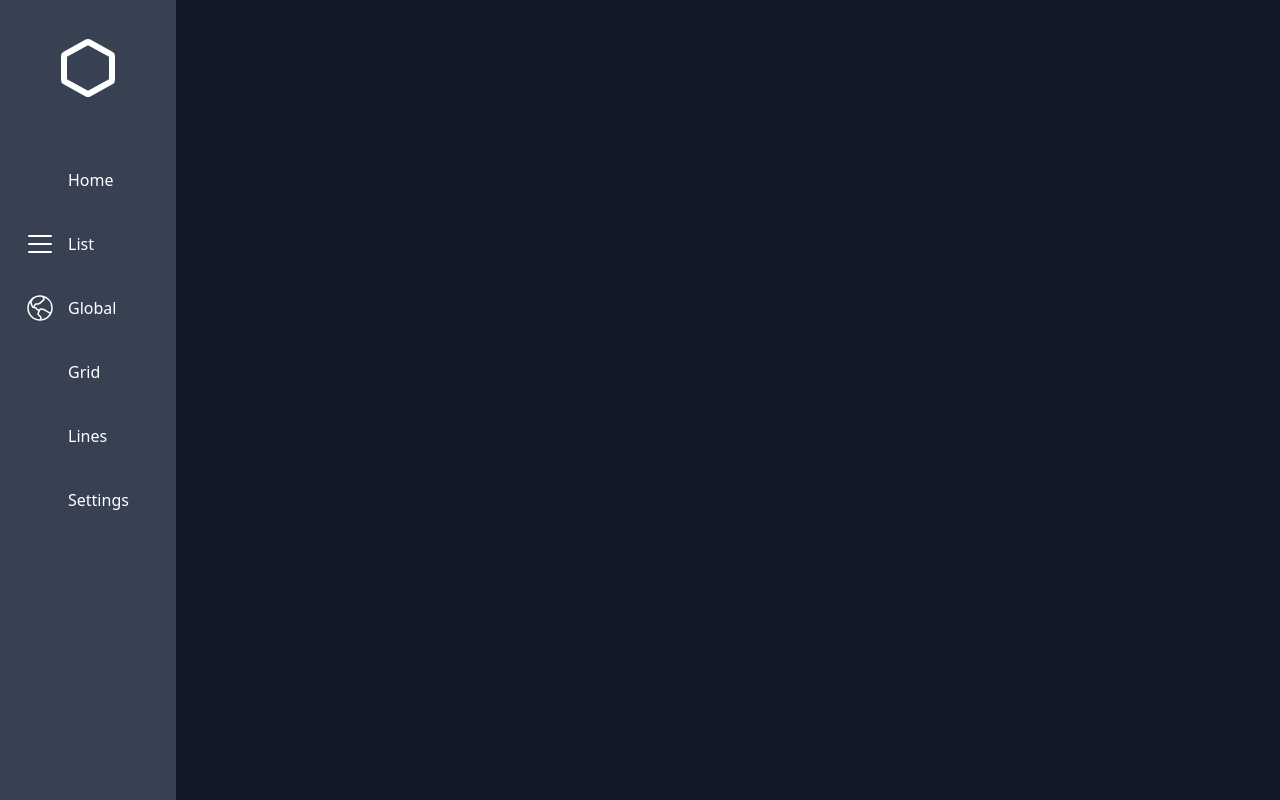
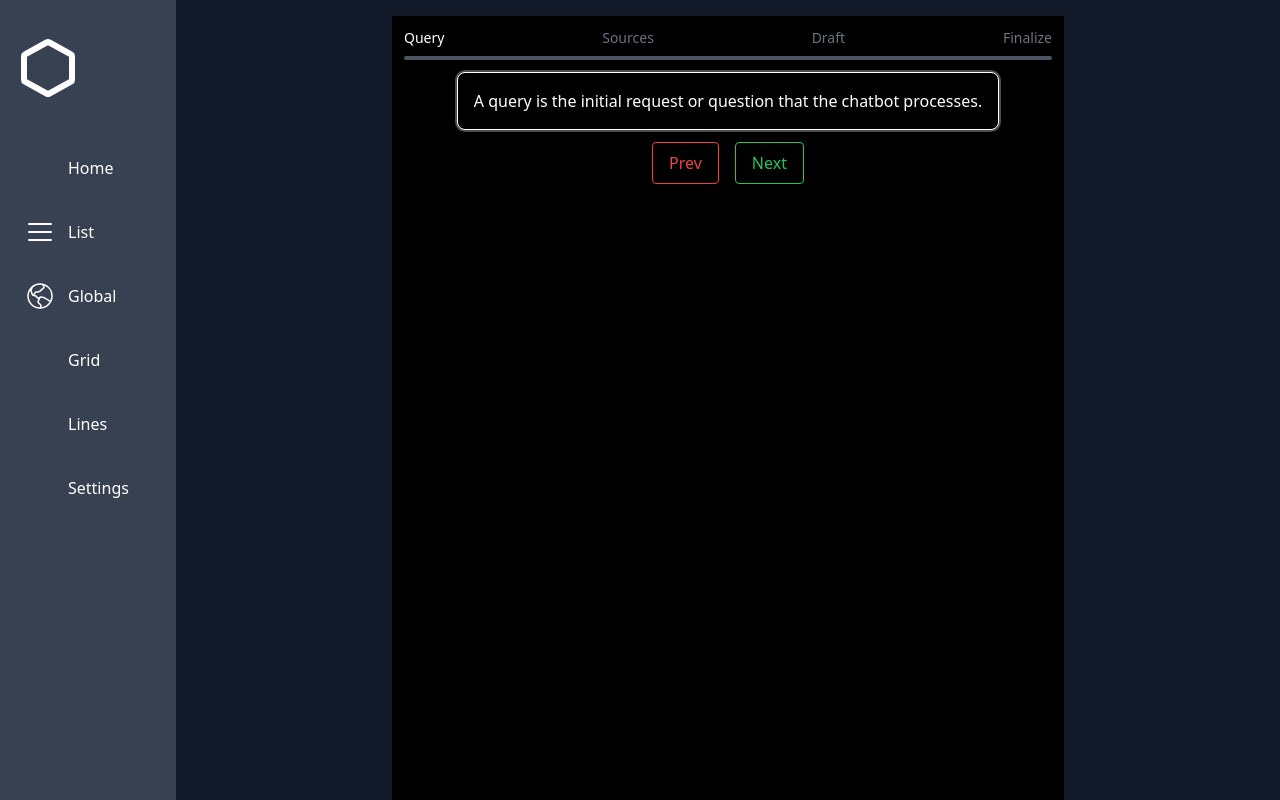
Before and after one commit to Swamynaiduryali/chatbotapplication, a React (Create React App) app: page /blank in a window 1280 px wide. Built offline with nearby package versions, Linux system fonts and the light colour scheme; some icons are missing; the HTML template or start-up script is replaced by a standard one.

Commit message:
Steps page implemented

```diff
--- a/src/App.tsx
+++ b/src/App.tsx
@@ -1,11 +1,31 @@
+import { BrowserRouter, Routes, Route } from "react-router-dom";
 import { Index } from "./Components/index";
-import { BrowserRouter} from "react-router-dom";
 import { Home } from "./Components/Home";
+import { List } from "./Components/List";
+import { Global } from "./Components/Global";
+import { Grid } from "./Components/Grid";
+import { Lines } from "./Components/Lines";
+import { Settings } from "./Components/Settings";
+import { Steps } from "./Components/Steps";
 
 function App() {
   return (
     <BrowserRouter>
-      <Index />
+      <Routes>
+        {/* Routes with Sidebar */}
+        <Route path="/" element={<Index />}>
+          <Route path="home" element={<Home />} />
+          <Route path="list" element={<List />} />
+          <Route path="global" element={<Global />} />
+          <Route path="grid" element={<Grid />} />
+          <Route path="lines" element={<Lines />} />
+          <Route path="settings" element={<Settings />} />
+          <Route path="blank" element={<Steps />} />
+        </Route>
+
+        {/* Example of a route without the sidebar */}
+        {/* <Route path="/login" element={<Login />} /> */}
+      </Routes>
     </BrowserRouter>
   );
 }
--- a/src/Components/Home.tsx
+++ b/src/Components/Home.tsx
@@ -1,7 +1,15 @@
 import { useState } from "react";
 import { Icon } from "@iconify/react";
+import { useNavigate } from "react-router-dom";
 
 export const Home = () => {
+
+  const navigate = useNavigate();
+
+  const handleClick = () => {
+    // This will navigate to the Steps component when the button is clicked
+    navigate("/blank")
+  }
   return (
       <div className="flex flex-col justify-center items-center h-full w-full bg-gray-900 gap-4">
         <h1 className="text-white text-3xl">Good Morning, James</h1>
@@ -11,7 +19,8 @@ export const Home = () => {
             placeholder="Ask the chatbot..."
             className="flex-1 bg-transparent p-3 text-white focus:outline-none"
           />
-          <button className="text-green-300 px-3 border-2 border-green-300 rounded-lg p-1 h-10 w-10">
+          <button className="text-green-300 px-3 border-2 border-green-300 rounded-lg p-1 h-10 w-10"
+                  onClick={handleClick}>
             <Icon icon="iconoir:send" />
           </button>
         </div>
--- /dev/null
+++ b/src/Components/Steps.tsx
@@ -0,0 +1,73 @@
+import { useState } from "react";
+
+const steps = ["Query", "Sources", "Draft", "Finalize"];
+
+const stepContent = [
+  "A query is the initial request or question that the chatbot processes.",
+  "Sources are the data or references used to provide accurate answers.",
+  "A draft is the initial version of the chatbot's response.",
+  "Finalize is when the chatbot gives the polished, final answer to the user.",
+];
+
+export const Steps: React.FC = () => {
+  const [currentStep, setCurrentStep] = useState(0);
+  const progressWidth = (currentStep / (steps.length - 1)) * 100;
+
+  const prevStep = () => {
+    if (currentStep > 0) setCurrentStep(currentStep - 1);
+  };
+
+  const nextStep = () => {
+    if (currentStep < steps.length - 1) setCurrentStep(currentStep + 1);
+  };
+
+  return (
+    <div className="bg-black text-white h-dvh max-w-2xl mx-auto">
+      {/* Top: Step names & progress bar */}
+      <div className="p-3">
+        <div className="flex justify-between mb-2">
+          {steps.map((step, index) => (
+            <div
+              key={step}
+              className={`text-sm font-medium ${
+                index <= currentStep ? "text-white" : "text-gray-500"
+              }`}
+            >
+              {step}
+            </div>
+          ))}
+        </div>
+
+        <div className="bg-gray-600 h-1 relative w-full rounded-full">
+          <div
+            className="bg-green-500 h-1 absolute rounded-full transition-all duration-300"
+            style={{ width: `${progressWidth}%` }}
+          ></div>
+        </div>
+      </div>
+
+      {/* Middle: Centered content */}
+      <div className="flex-1 flex items-center justify-center px-3">
+        <div className="bg-black rounded-lg p-4 border border-white ring-2 ring-white/30 max-w-xl text-center">
+          <p>{stepContent[currentStep]}</p>
+        </div>
+      </div>
+
+      {/* Bottom: Buttons */}
+      <div className="p-3 flex justify-center gap-4">
+        <button
+          onClick={prevStep}
+          className="px-4 py-2 bg-transparent rounded text-red-500 border-red-500 border-[1px]"
+        >
+          Prev
+        </button>
+        <button
+          onClick={nextStep}
+          className="px-4 py-2 bg-transparent rounded text-green-500 border-green-500 border-[1px]"
+        >
+          Next
+        </button>
+      </div>
+    </div>
+  );
+};
--- a/src/Components/index.tsx
+++ b/src/Components/index.tsx
@@ -1,12 +1,6 @@
 import { useState } from "react";
-import { useNavigate, Routes, Route } from "react-router-dom";
+import { useNavigate, Outlet } from "react-router-dom";
 import { Icon } from "@iconify/react";
-import { Home } from "./Home";
-import { List } from "./List";
-import { Global } from "./Global";
-import { Grid } from "./Grid";
-import { Lines } from "./Lines";
-import { Settings } from "./Settings";
 
 interface MenuItem {
   label: string;
@@ -21,38 +15,26 @@ export const Index: React.FC = () => {
   const menuItems: MenuItem[] = [
     { label: "Home", icon: "mdi:home", path: "/home" },
     { label: "List", icon: "ph:list", path: "/list" },
-    {
-      label: "Global",
-      icon: "ph:globe-hemisphere-west-light",
-      path: "/global",
-    },
+    { label: "Global", icon: "ph:globe-hemisphere-west-light", path: "/global" },
     { label: "Grid", icon: "bi:grid-1x2", path: "/grid" },
     { label: "Lines", icon: "fa6-solid:lines-leaning", path: "/lines" },
     { label: "Settings", icon: "ic:outline-settings", path: "/settings" },
   ];
 
-  const handleToggle = () => {
-    setCollapsed((prev) => !prev);
-  };
-
   return (
     <div className="flex h-screen">
-      <div
-        className={`flex flex-col ${
-          collapsed ? "w-20" : "w-44"
-        } h-full bg-gray-700 gap-3 p-4`}
-      >
+      {/* Sidebar */}
+      <div className={`${collapsed ? "w-20" : "w-44"} h-full bg-gray-700 gap-3 p-4`}>
         <button
           className="flex items-center justify-center mb-11 mt-5 text-white"
-          onClick={handleToggle}
+          onClick={() => setCollapsed((prev) => !prev)}
         >
           <Icon icon="ph:hexagon-bold" className="h-16 w-16" />
         </button>
-
         <div className="flex flex-col gap-y-4">
-          {menuItems.map((item, index) => (
+          {menuItems.map((item) => (
             <div
-              key={index}
+              key={item.label}
               className="flex items-center gap-3 text-white cursor-pointer hover:bg-blue-400 p-2 rounded-md"
               onClick={() => navigate(item.path)}
             >
@@ -62,15 +44,10 @@ export const Index: React.FC = () => {
           ))}
         </div>
       </div>
-       <div className="flex-1 bg-gray-900 p-4 overflow-auto text-white">
-        <Routes>
-          <Route path="/home" element={<Home />} />
-          <Route path="/list" element={<List />} />
-          <Route path="/global" element={<Global />} />
-          <Route path="/grid" element={<Grid />} />
-          <Route path="/lines" element={<Lines />} />
-          <Route path="/settings" element={<Settings />} />
-        </Routes>
+
+      {/* Main content */}
+      <div className="flex-1 bg-gray-900 p-4 overflow-auto text-white">
+        <Outlet />
       </div>
     </div>
   );
```
Also changed, not shown: src/Learning.tsx (+60 -0 lines).
